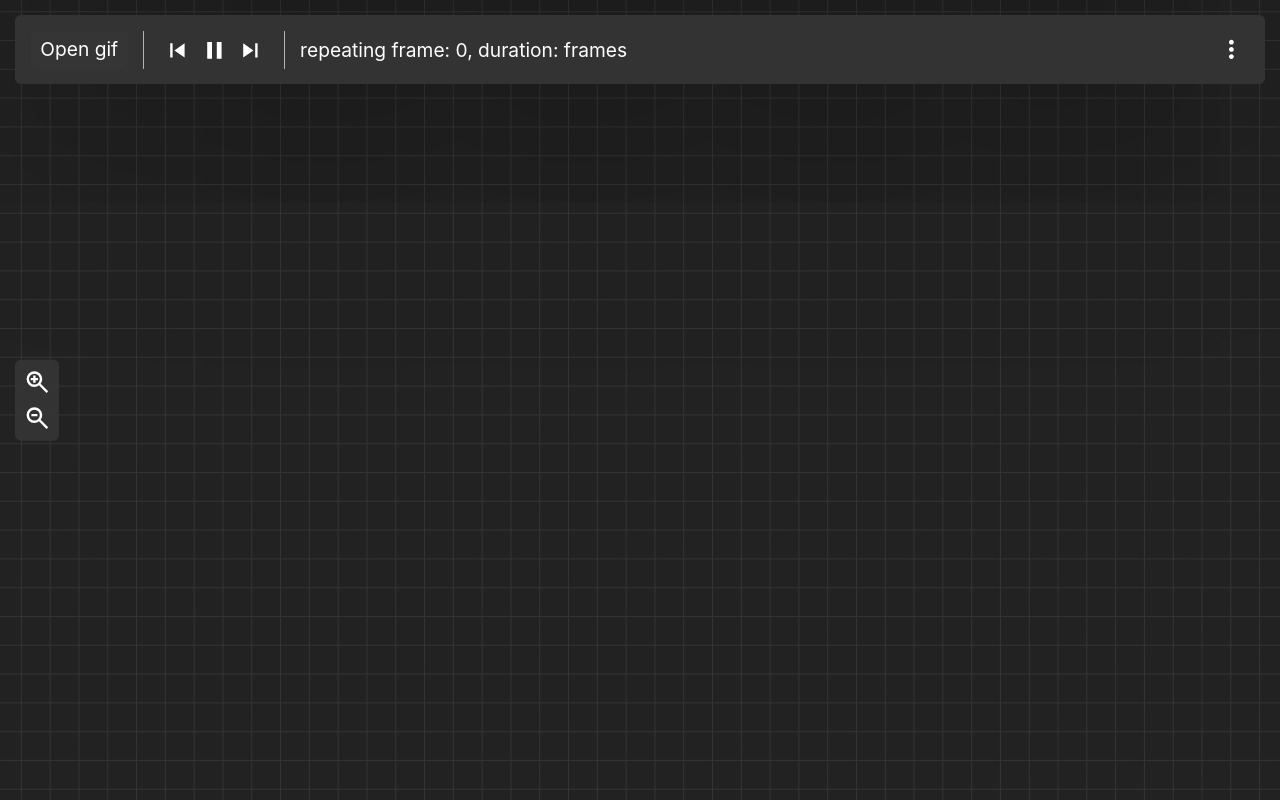
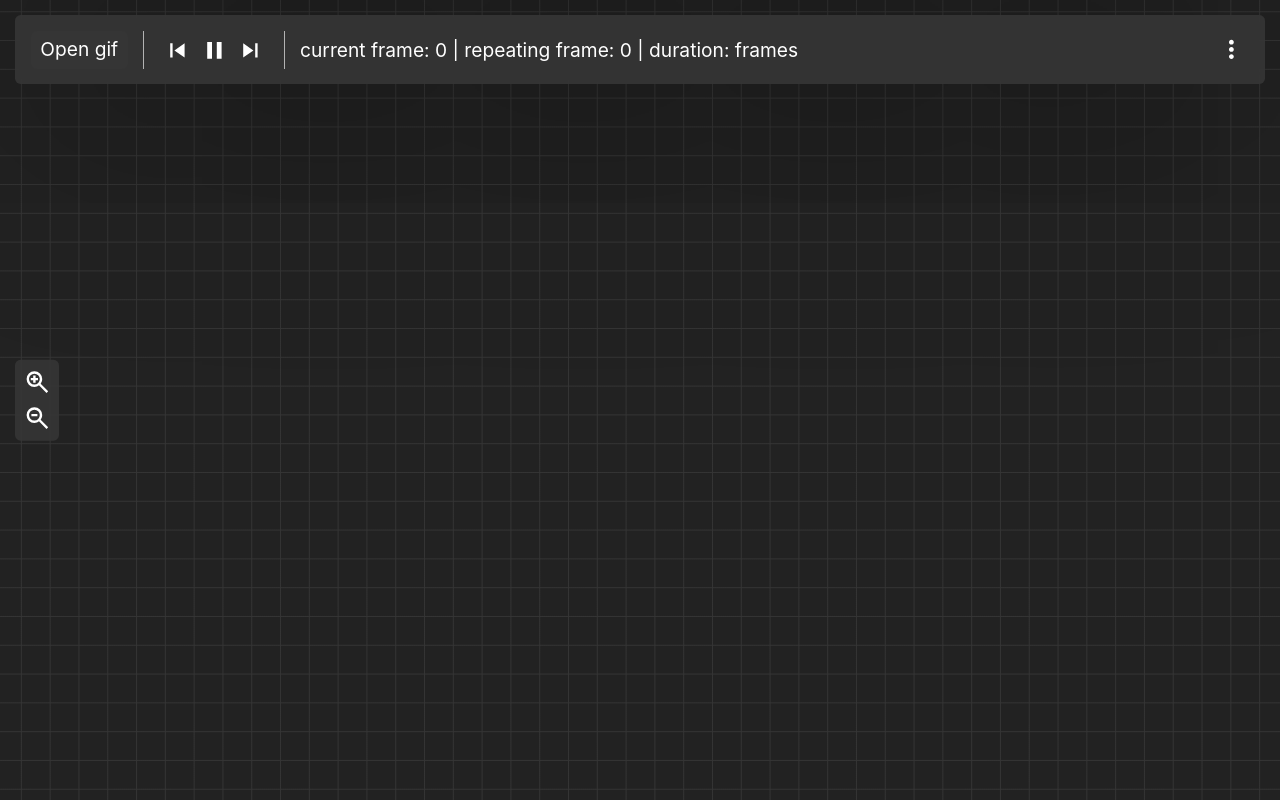
Before and after one commit to gnarlynarley/gif-study, a React (Vite) app: page / in a window 1280 px wide. Built offline with nearby package versions, Linux system fonts and the light colour scheme.

Commit message:
chore: add current frame

```diff
--- a/src/App.tsx
+++ b/src/App.tsx
@@ -246,9 +246,9 @@ export function App() {
           <span className={$.toolbarDivider} />
 
           <span className={$.toolbarInfo}>
-            repeating frame: {currentFrame?.number ?? 0}, duration:{" "}
-            {currentFrame?.duration ?? ""}
-            {" frames"}
+            <span>current frame: {time} | </span>
+            <span>repeating frame: {currentFrame?.number ?? 0} | </span>
+            <span>duration: {currentFrame?.duration ?? ""} frames</span>
           </span>
 
           <span className={$.toolbarPush} />
```
